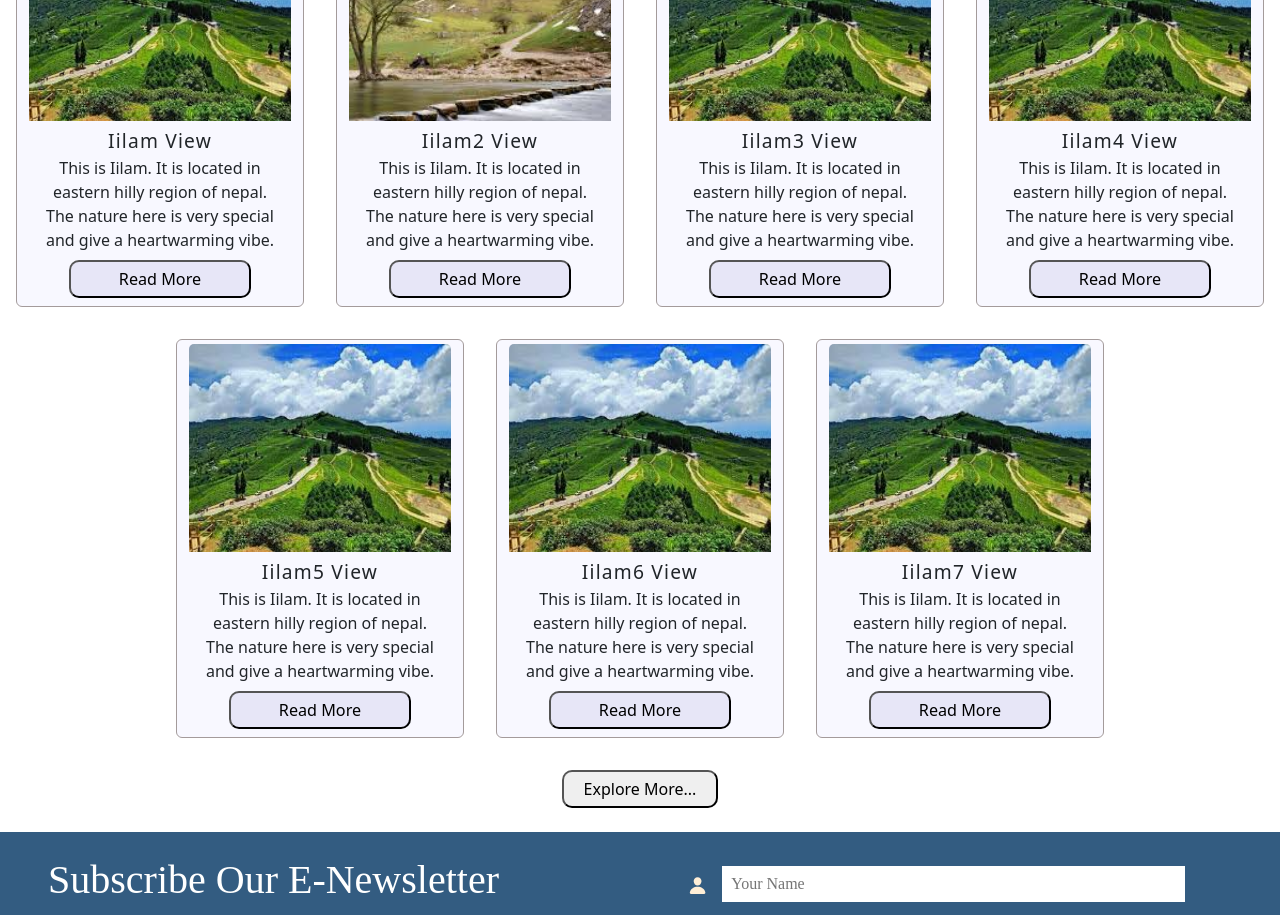
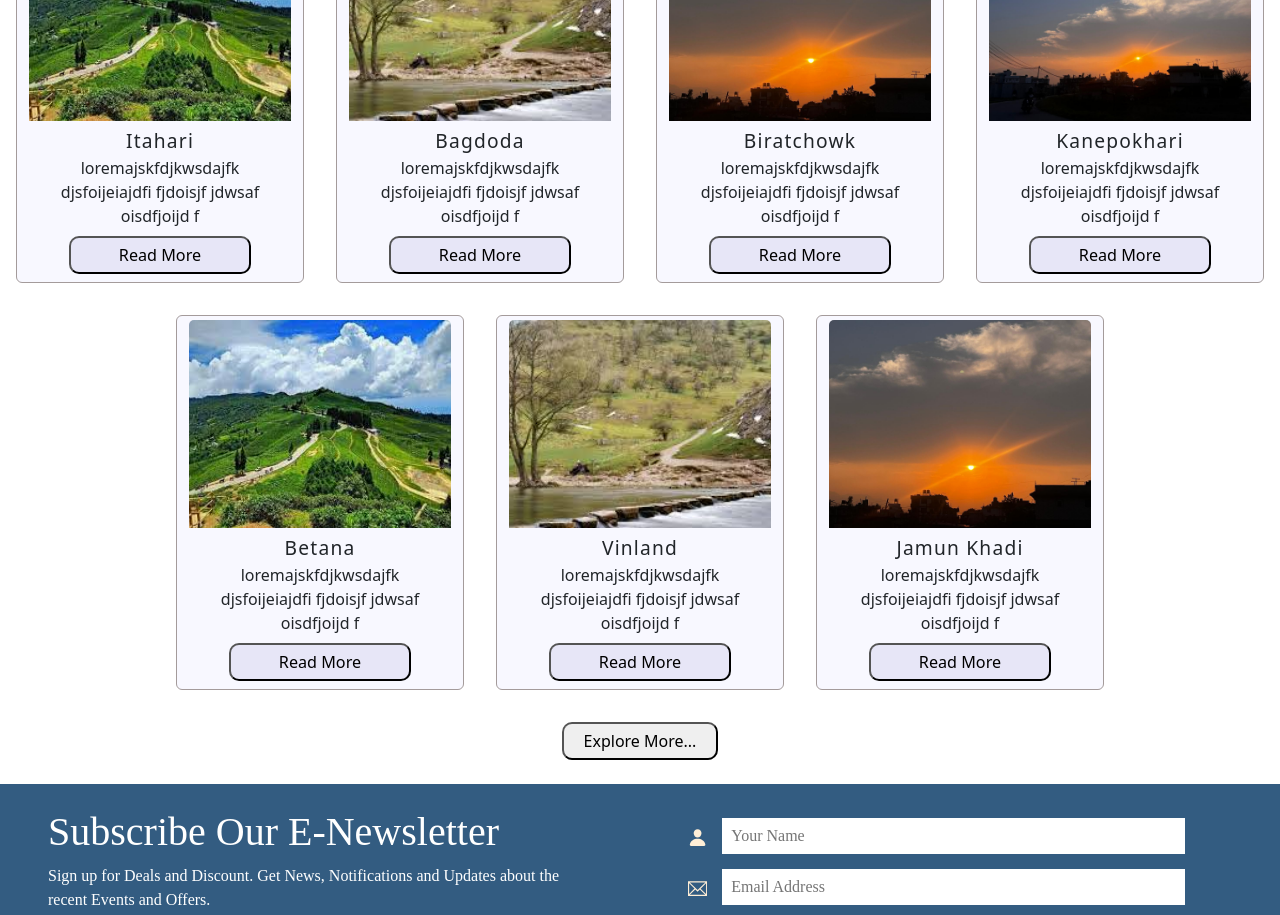
Before and after one commit to BibekThapa1/travel-website, a React (Vite) app: page / in a window 1280 px wide. Shown: the part 1020-1935 px from the top of the page. Built offline with nearby package versions, Linux system fonts and the light colour scheme; a web font is replaced by a local one.

Commit message:
Some configuration made

```diff
--- a/src/components/PlaceInfo.jsx
+++ b/src/components/PlaceInfo.jsx
@@ -8,38 +8,11 @@ import "../App.css"
 import cardImg1 from "../images/iilam.jpeg";
 import cardImg2 from "../images/iilam2.jpeg";
 import Carousel from './Carousel';
-
+import { placesCardData } from '../data/data';
 
 const PlaceInfo = () => {
 
     const {slug} = useParams();
-    const cards = [
-        {
-          img: cardImg1,
-          name: "Iilam View",
-          description:
-            "This is Iilam. It is located in eastern hilly region of nepal. The nature here is very special and give a heartwarming vibe.",
-        },
-        {
-          img: cardImg2,
-          name: "Iilam2 View",
-          description:
-            "This is Iilam. It is located in eastern hilly region of nepal. The nature here is very special and give a heartwarming vibe.",
-        },
-        {
-          img: cardImg1,
-          name: "Iilam3 View",
-          description:
-            "This is Iilam. It is located in eastern hilly region of nepal. The nature here is very special and give a heartwarming vibe.",
-        },
-        {
-          img: cardImg1,
-          name: "Iilam4 View",
-          description:
-            "This is Iilam. It is located in eastern hilly region of nepal. The nature here is very special and give a heartwarming vibe.",
-        },
-    ]
-
 
     const placeData = placeDescription.filter((place)=>place.name === slug)
 
@@ -47,7 +20,7 @@ const PlaceInfo = () => {
     <div className='place-info'>
      <div className="container-fluid heading px-md-4 px-lg-5">
       <h1 className='heading text-center'>Betana Wetland</h1>
-      <Carousel data={cards} />
+      <Carousel data={placesCardData} />
       <p className='text-center'>Lorem ipsum dolor sit amet consectetur adipisicing elit. Et illum repudiandae hic vel reprehenderit pariatur, exercitationem expedita placeat ducimus molestiae voluptatum nisi neque libero cupiditate culpa iusto a odio eius ipsum quos, ipsam nulla recusandae sed. Eius ipsum fuga molestias itaque reprehenderit quisquam quas consequuntur vero magnam tempore eaque in ipsa nostrum illum laboriosam voluptatem, odio repellendus mollitia. Ducimus, quia.</p>
      </div>
 
@@ -62,7 +35,7 @@ const PlaceInfo = () => {
         <h2>Explore More</h2>
         <div className="card-container container-fluid">
           <div className="row">
-            {cards.map((card) => (
+            {placesCardData.map((card) => (
               <div
                 className="card col-xs-12 col-md-3 col-xl-4 m-sm-2 m-xl-3 my-2"
                 style={{ width: "18rem" }}
--- a/src/components/Places.jsx
+++ b/src/components/Places.jsx
@@ -1,53 +1,7 @@
 import React from 'react'
-import cardImg1 from "../images/iilam.jpeg";
-import cardImg2 from "../images/iilam2.jpeg";
+import {  placesCardData } from '../data/data';
 
 const Places = () => {
-
-    const cards = [
-        {
-          img: cardImg1,
-          name: "Iilam View",
-          description:
-            "This is Iilam. It is located in eastern hilly region of nepal. The nature here is very special and give a heartwarming vibe.",
-        },
-        {
-          img: cardImg2,
-          name: "Iilam2 View",
-          description:
-            "This is Iilam. It is located in eastern hilly region of nepal. The nature here is very special and give a heartwarming vibe.",
-        },
-        {
-          img: cardImg1,
-          name: "Iilam3 View",
-          description:
-            "This is Iilam. It is located in eastern hilly region of nepal. The nature here is very special and give a heartwarming vibe.",
-        },
-        {
-          img: cardImg1,
-          name: "Iilam4 View",
-          description:
-            "This is Iilam. It is located in eastern hilly region of nepal. The nature here is very special and give a heartwarming vibe.",
-        },
-        {
-          img: cardImg1,
-          name: "Iilam5 View",
-          description:
-            "This is Iilam. It is located in eastern hilly region of nepal. The nature here is very special and give a heartwarming vibe.",
-        },
-        {
-          img: cardImg1,
-          name: "Iilam6 View",
-          description:
-            "This is Iilam. It is located in eastern hilly region of nepal. The nature here is very special and give a heartwarming vibe.",
-        },
-        {
-          img: cardImg1,
-          name: "Iilam7 View",
-          description:
-            "This is Iilam. It is located in eastern hilly region of nepal. The nature here is very special and give a heartwarming vibe.",
-        },
-      ];
 
   return (
     <>
@@ -55,7 +9,7 @@ const Places = () => {
     <h1>Explore Featured Destinations Of Eastern Nepal</h1>
     <div className="card-container container-fluid">
       <div className="row">
-        {cards.map((card) => (
+        {placesCardData.map((card) => (
           <div
             className="card col-xs-12 col-md-3 col-xl-4 m-sm-2 m-xl-3 my-2"
             style={{ width: "18rem" }}
--- a/src/data/data.js
+++ b/src/data/data.js
@@ -2,59 +2,72 @@
 import image1 from "../images/iilam.jpeg";
 import image2 from "../images/iilam2.jpeg";
 import image3 from "../images/slider1.jpg";
-import image4 from "../images/slider2.jpg"
+import image4 from "../images/slider2.jpg";
 
-const placeData = [
+const placesCardData = [
   {
-        name:"Itahari",
-        description:"loremajskfdjkwsdajfk djsfoijeiajdfi fjdoisjf jdwsaf oisdfjoijd f"
+    img: image1,
+    name: "Itahari",
+    description:
+      "loremajskfdjkwsdajfk djsfoijeiajdfi fjdoisjf jdwsaf oisdfjoijd f",
   },
   {
-        name:"Bagdoda",
-        description:"loremajskfdjkwsdajfk djsfoijeiajdfi fjdoisjf jdwsaf oisdfjoijd f"
+    img: image2,
+    name: "Bagdoda",
+    description:
+      "loremajskfdjkwsdajfk djsfoijeiajdfi fjdoisjf jdwsaf oisdfjoijd f",
   },
   {
-        name:"Biratchowk",
-        description:"loremajskfdjkwsdajfk djsfoijeiajdfi fjdoisjf jdwsaf oisdfjoijd f"
+    img: image3,
+    name: "Biratchowk",
+    description:
+      "loremajskfdjkwsdajfk djsfoijeiajdfi fjdoisjf jdwsaf oisdfjoijd f",
   },
   {
-        name:"Kanepokhari",
-        description:"loremajskfdjkwsdajfk djsfoijeiajdfi fjdoisjf jdwsaf oisdfjoijd f"
+    img: image4,
+    name: "Kanepokhari",
+    description:
+      "loremajskfdjkwsdajfk djsfoijeiajdfi fjdoisjf jdwsaf oisdfjoijd f",
   },
   {
-        name:"Betana",
-        description:"loremajskfdjkwsdajfk djsfoijeiajdfi fjdoisjf jdwsaf oisdfjoijd f"
+    img: image1,
+    name: "Betana",
+    description:
+      "loremajskfdjkwsdajfk djsfoijeiajdfi fjdoisjf jdwsaf oisdfjoijd f",
   },
   {
-        name:"Vinland",
-        description:"loremajskfdjkwsdajfk djsfoijeiajdfi fjdoisjf jdwsaf oisdfjoijd f"
+    img: image2,
+    name: "Vinland",
+    description:
+      "loremajskfdjkwsdajfk djsfoijeiajdfi fjdoisjf jdwsaf oisdfjoijd f",
   },
   {
-        name:"Jamun Khadi",
-        description:"loremajskfdjkwsdajfk djsfoijeiajdfi fjdoisjf jdwsaf oisdfjoijd f"
+    img: image3,
+    name: "Jamun Khadi",
+    description:
+      "loremajskfdjkwsdajfk djsfoijeiajdfi fjdoisjf jdwsaf oisdfjoijd f",
   },
-]
+];
 
-const places = ["Itahari","Jamun Khadi","Vinland","Betana","Kanepokhari","Biratchowk","Gothgaun","khorsane"]
+const places = [
+  "Itahari",
+  "Jamun Khadi",
+  "Vinland",
+  "Betana",
+  "Kanepokhari",
+  "Biratchowk",
+  "Gothgaun",
+  "khorsane",
+];
 
 const placeDescription = [
   {
-        name:"Betana",
-        description:"loremajskfdjkwsdajfk djsfoijeiajdfi fjdoisjf jdwsaf oisdfjoijd f",
-        images:[
-            image1,
-            image2,
-            image3,
-            image4,
-        ],
-        map:'<iframe src="https://www.google.com/maps/embed?pb=!1m18!1m12!1m3!1d3565.662811087514!2d87.4294928754733!3d26.65927647679917!2m3!1f0!2f0!3f0!3m2!1i1024!2i768!4f13.1!3m3!1m2!1s0x39ef6439b6f79a19%3A0xfdabfe8a847dfe7e!2sBetana%20Wetland!5e0!3m2!1sen!2snp!4v1719993574359!5m2!1sen!2snp" width="600" height="450" style="border:0;" allowfullscreen="" loading="lazy" referrerpolicy="no-referrer-when-downgrade"></iframe>',
+    name: "Betana",
+    description:
+      "loremajskfdjkwsdajfk djsfoijeiajdfi fjdoisjf jdwsaf oisdfjoijd f",
+    images: [image1, image2, image3, image4],
+    map: '<iframe src="https://www.google.com/maps/embed?pb=!1m18!1m12!1m3!1d3565.662811087514!2d87.4294928754733!3d26.65927647679917!2m3!1f0!2f0!3f0!3m2!1i1024!2i768!4f13.1!3m3!1m2!1s0x39ef6439b6f79a19%3A0xfdabfe8a847dfe7e!2sBetana%20Wetland!5e0!3m2!1sen!2snp!4v1719993574359!5m2!1sen!2snp" width="600" height="450" style="border:0;" allowfullscreen="" loading="lazy" referrerpolicy="no-referrer-when-downgrade"></iframe>',
   },
+];
 
-]
-
-
-export {
-    places,
-    placeData,
-    placeDescription
-}
+export { places, placesCardData, placeDescription };
--- a/src/pages/Home.jsx
+++ b/src/pages/Home.jsx
@@ -6,57 +6,11 @@ import img2 from "../images/slider2.jpg";
 import cardImg1 from "../images/iilam.jpeg";
 import cardImg2 from "../images/iilam2.jpeg";
 import Eletter from "../components/Eletter";
-import SearchResults from "../components/SearchResults";
+import { placesCardData } from "../data/data";
 
 const Home = () => {
   const images = [img1, img2];
 
-
-  const cards = [
-    {
-      img: cardImg1,
-      name: "Iilam View",
-      description:
-        "This is Iilam. It is located in eastern hilly region of nepal. The nature here is very special and give a heartwarming vibe.",
-        slug:"/places/betana"
-    },
-    {
-      img: cardImg2,
-      name: "Iilam2 View",
-      description:
-        "This is Iilam. It is located in eastern hilly region of nepal. The nature here is very special and give a heartwarming vibe.",
-    },
-    {
-      img: cardImg1,
-      name: "Iilam3 View",
-      description:
-        "This is Iilam. It is located in eastern hilly region of nepal. The nature here is very special and give a heartwarming vibe.",
-    },
-    {
-      img: cardImg1,
-      name: "Iilam4 View",
-      description:
-        "This is Iilam. It is located in eastern hilly region of nepal. The nature here is very special and give a heartwarming vibe.",
-    },
-    {
-      img: cardImg1,
-      name: "Iilam5 View",
-      description:
-        "This is Iilam. It is located in eastern hilly region of nepal. The nature here is very special and give a heartwarming vibe.",
-    },
-    {
-      img: cardImg1,
-      name: "Iilam6 View",
-      description:
-        "This is Iilam. It is located in eastern hilly region of nepal. The nature here is very special and give a heartwarming vibe.",
-    },
-    {
-      img: cardImg1,
-      name: "Iilam7 View",
-      description:
-        "This is Iilam. It is located in eastern hilly region of nepal. The nature here is very special and give a heartwarming vibe.",
-    },
-  ];
 
   return (
     <>
@@ -76,7 +30,7 @@ const Home = () => {
         <h1>Explore the Featured Destinations</h1>
         <div className="card-container container-fluid">
           <div className="row">
-            {cards.map((card) => (
+            {placesCardData.map((card) => (
               <div
                 className="card col-xs-12 col-md-3 col-xl-4 m-sm-2 m-xl-3 my-2"
                 style={{ width: "18rem" }}
```
Lines whose indentation alone changed are shown as unchanged.
